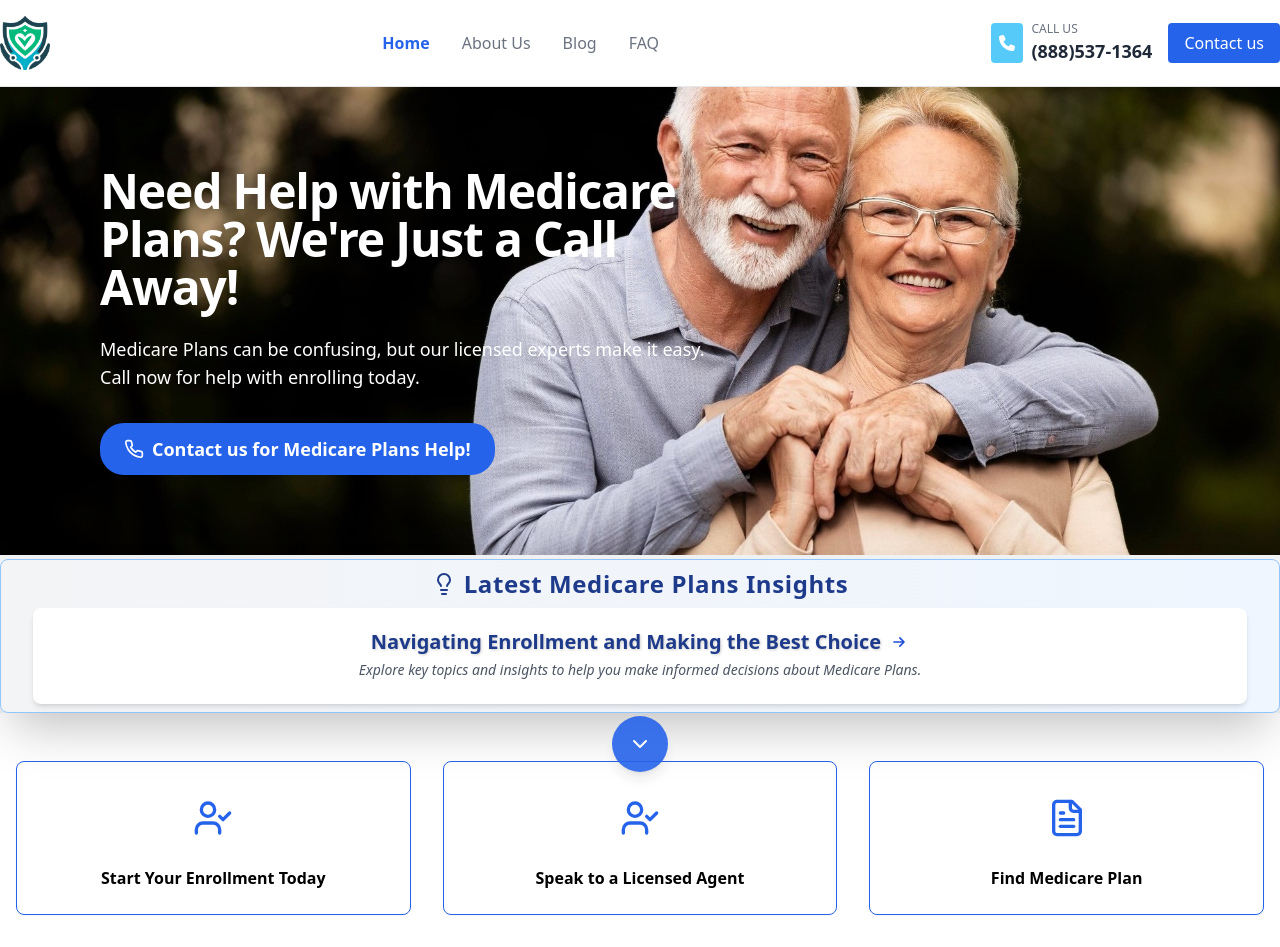
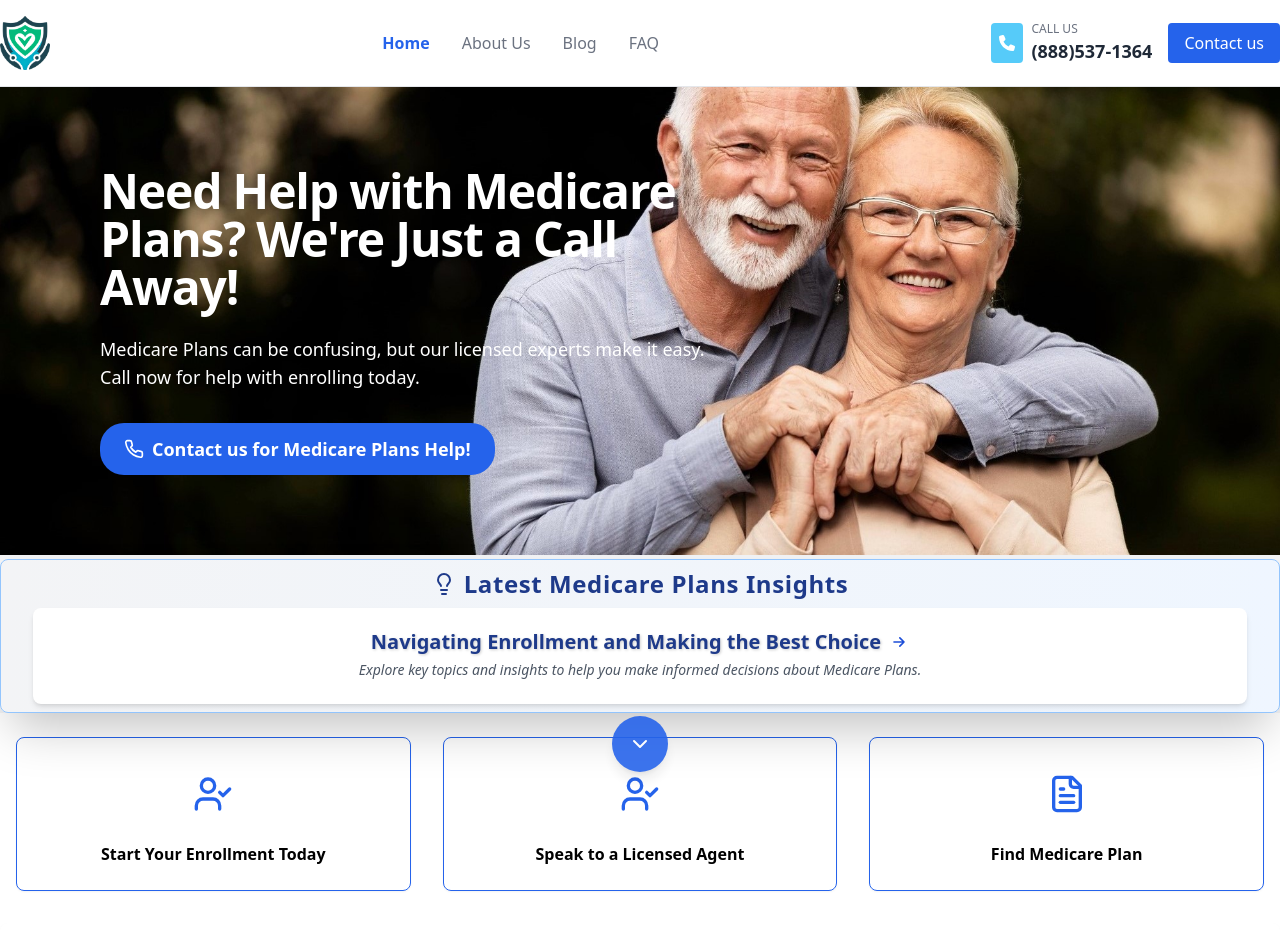
Before and after one commit to tantunholdings/medicare-tantun-web, a Next.js app: page / in a window 1280 px wide. Shown: the top 947 px of the page. Built offline with nearby package versions, Linux system fonts and the light colour scheme; no server answers.

Commit message:
adjust margins

```diff
--- a/components/home/HeroSectionSSR.js
+++ b/components/home/HeroSectionSSR.js
@@ -37,7 +37,7 @@ export default function HeroSectionSSR({ bg, currentBlogIndex, handleContactUsCl
       </div>
 
         {/* Blog Carousel */}
-        <div className="my-1 bg-gradient-to-r from-gray-100 to-blue-50 border border-blue-300 rounded-lg py-2 px-4 md:py-2 md:px-8 shadow-lg md:shadow-2xl animate-fade-in w-full mx-auto relative mb-0">
+        <div className="my-1 bg-gradient-to-r from-gray-100 to-blue-50 border border-blue-300 rounded-lg py-2 px-4 md:py-2 md:px-8 shadow-lg md:shadow-2xl animate-fade-in w-full mx-auto relative mb-2">
             <h2 className="flex items-center justify-center font-bold text-lg md:text-2xl mb-2 md:mb-2 text-blue-900 tracking-wide">
                 <Lightbulb className="text-blue-900 h-5 w-5 md:h-6 md:w-6 mr-2" />
                 Latest Medicare Plans Insights
--- a/components/home/ServicesSection.js
+++ b/components/home/ServicesSection.js
@@ -59,7 +59,7 @@ const ServicesSection = ({ setTrigger }) => {
   ];
 
   return (
-    <section className="container mx-auto py-12 px-4 max-w-7xl">
+    <section className="container mx-auto py-4 px-4 max-w-7xl">
       {/* <h2 className="md:text-center md:text-3xl font-bold  mx-auto">
         Need Medical Guidance? Call Us for Personalized Support
       </h2>
```
